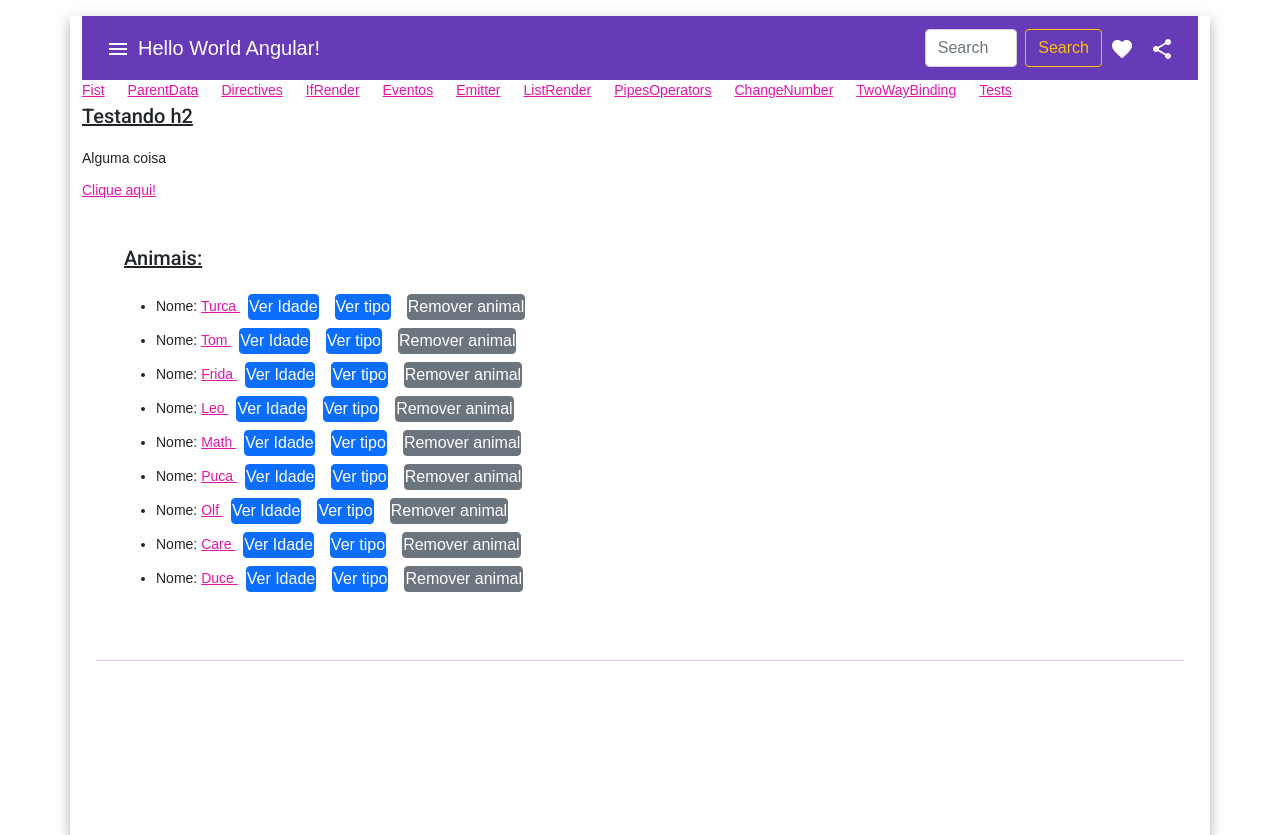
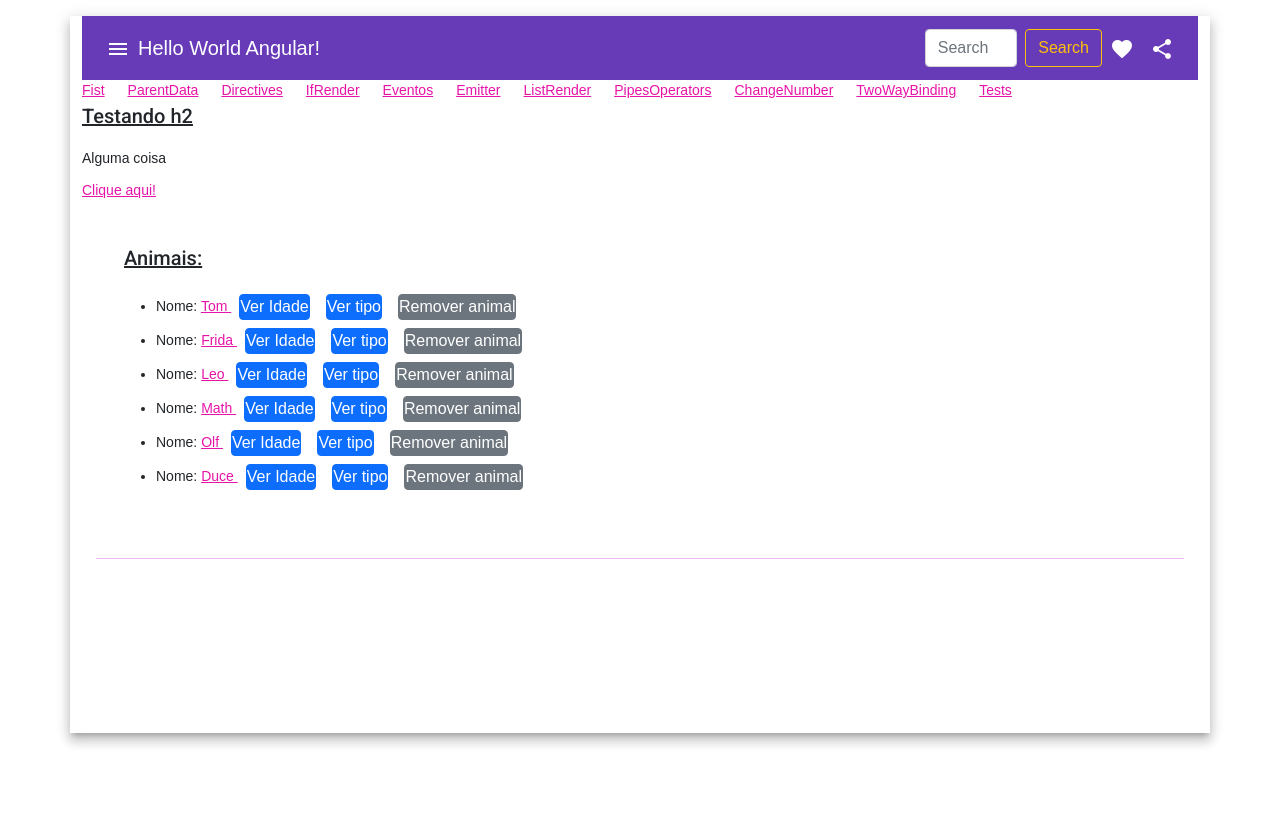
Before and after one commit to Ghust25/Project_hora-de-codar, an Angular app: page /list in a window 1280 px wide. Built offline with nearby package versions, Linux system fonts and the light colour scheme; data requests are answered from the project's data file.

Commit message:
Aula 20 - Excluindo dados pelo Service

```diff
--- a/db.json
+++ b/db.json
@@ -1,11 +1,5 @@
 {
   "animals": [
-    {
-      "id": 1,
-      "name": "Turca",
-      "type": "Dog",
-      "age": 4
-    },
     {
       "id": 2,
       "name": "Tom",
@@ -31,22 +25,10 @@
       "age": 7
     },
     {
-      "id": 6,
-      "name": "Puca",
-      "type": "Horse",
-      "age": 8
-    },
-    {
       "id": 7,
       "name": "Olf",
       "type": "Dog",
       "age": 9
-    },
-    {
-      "id": 8,
-      "name": "Care",
-      "type": "Cat",
-      "age": 2
     },
     {
       "id": 9,
--- a/src/app/components/list-render/list-render.component.ts
+++ b/src/app/components/list-render/list-render.component.ts
@@ -33,7 +33,8 @@ export class ListRenderComponent implements OnInit {
     console.log('Removendo animal...');
     this.animalDetailsType = '';
     this.animalDetailsAge = '';
-    this.animals = this.listServive.remove(this.animals, animal);
+    this.animals = this.animals.filter((a) => animal.name !== a.name)
+    this.listServive.remove(animal.id).subscribe();
   }
 
   getAnimals(): void {
--- a/src/app/services/list.service.ts
+++ b/src/app/services/list.service.ts
@@ -19,8 +19,8 @@ export class ListService {
     return `O pet ${animal.name} é um ${animal.type}!`
   }
 
-  remove(animals: Animal[], animal: Animal){
-    return animals.filter((a) => animal.name !== a.name);
+  remove(id: Number){
+    return this.http.delete<Animal>(`${this.apiUrl}/${id}`);
   }
 
   getAll(): Observable<Animal[]> {
```
Also changed, not shown: ANOTACOES_CURSO_ANGULAR.html (+13 -10 lines).
